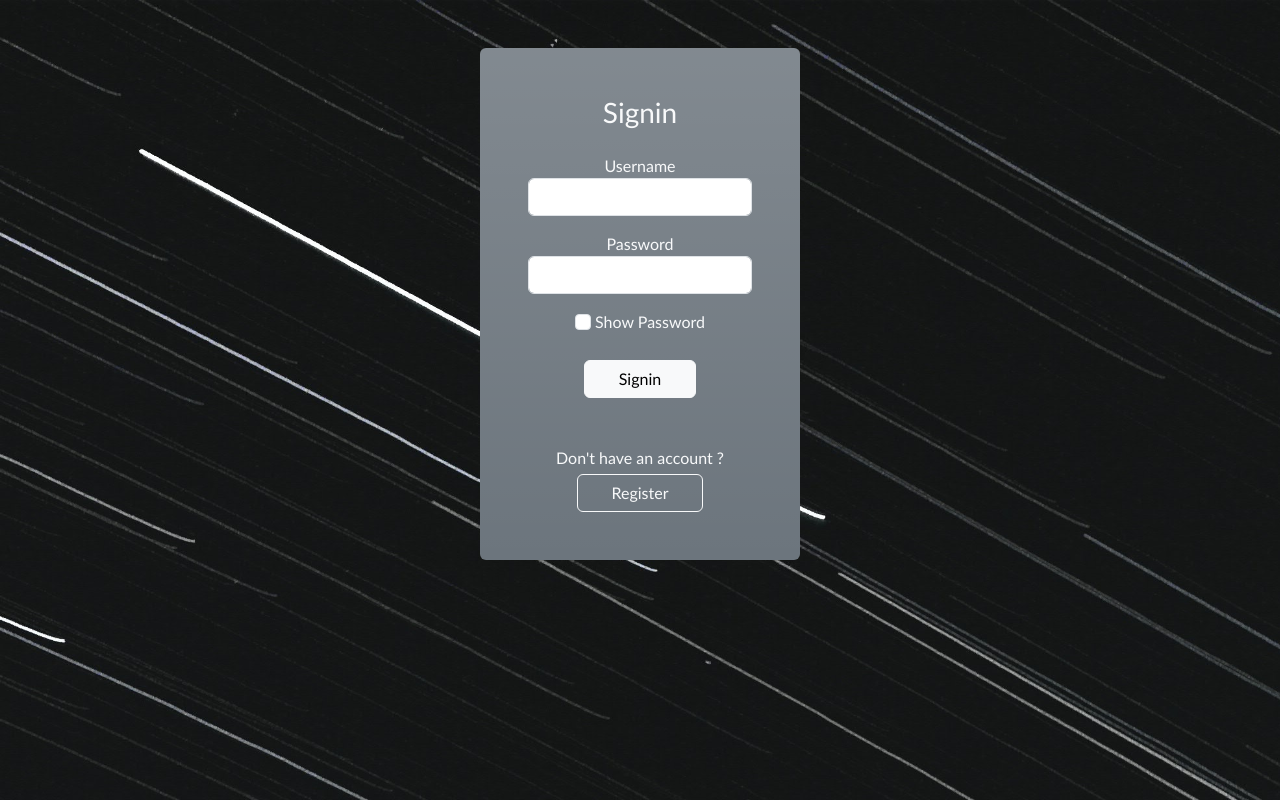
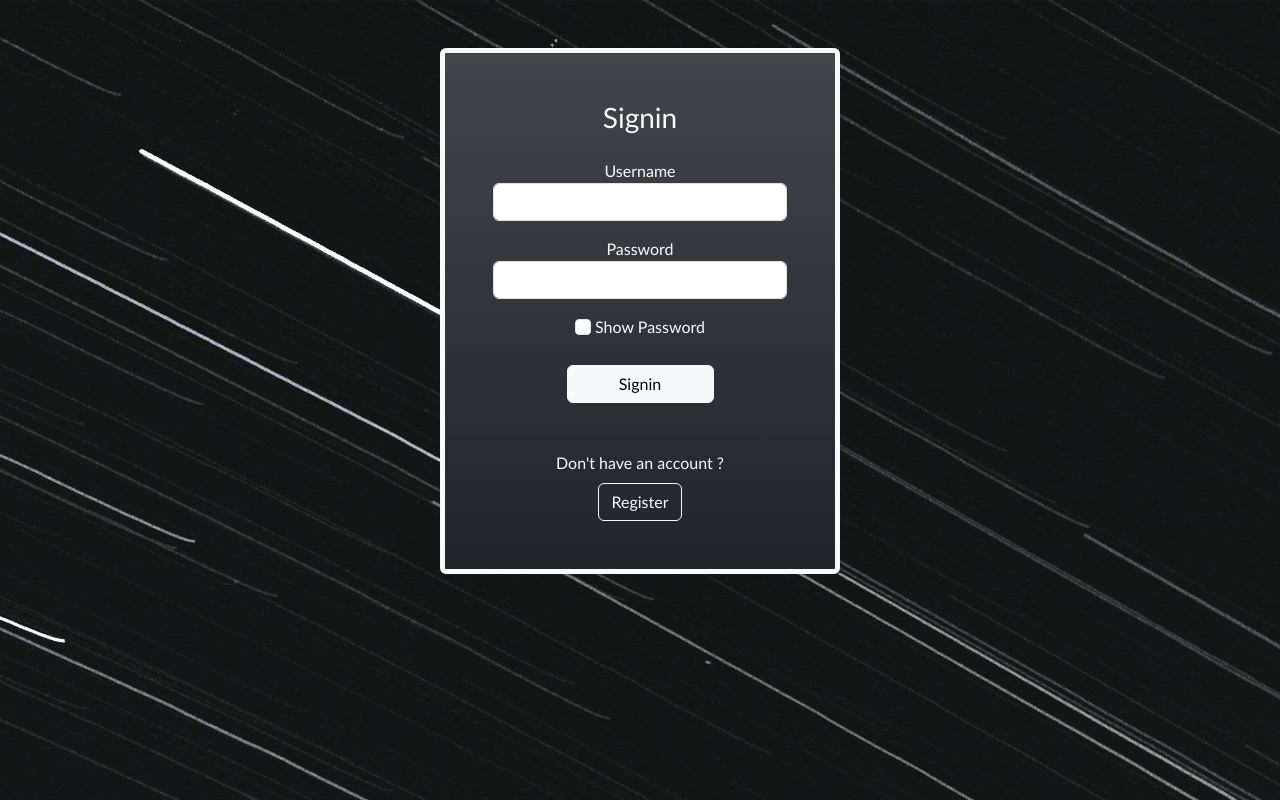
Before and after one commit to Haidar-02/signin_register_assignment, a plain HTML site: page signin.html in a window 1280 px wide. Drawn offline with nearby package versions, Linux system fonts and the light colour scheme.

Commit message:
added borders to sign in and registr

```diff
--- a/signin.html
+++ b/signin.html
@@ -14,7 +14,8 @@
   </head>
   <body class="d-flex align-items-center justify-content-center">
     <div
-      class="d-flex flex-column gap-5 align-items-center mt-5 bg-secondary bg-gradient w-25 text-center text-light rounded p-5"
+      class="d-flex flex-column gap-5 align-items-center mt-5 bg-dark bg-gradient text-center text-light rounded p-5 border border-light borde-gradient border-5"
+      style="width: 400px"
     >
       <div class="w-100">
         <h3 class="mb-4">Signin</h3>
@@ -48,10 +49,8 @@
         </form>
       </div>
       <div>
-        <p class="mb-1">Don't have an account ?</p>
-        <a href="index.html" class="btn btn-outline-light w-75 text-"
-          >Register</a
-        >
+        <p class="mb-2">Don't have an account ?</p>
+        <a href="index.html" class="btn btn-outline-light">Register</a>
       </div>
     </div>
   </body>
```
Also changed, not shown: index.html (+1 -1 lines).
